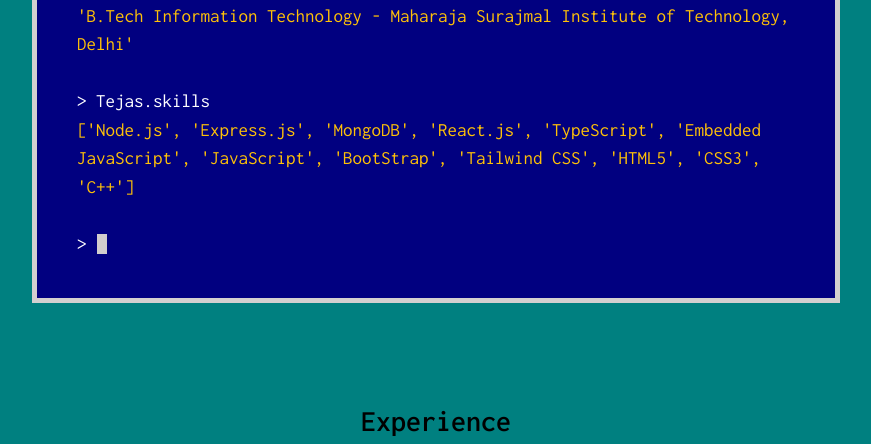
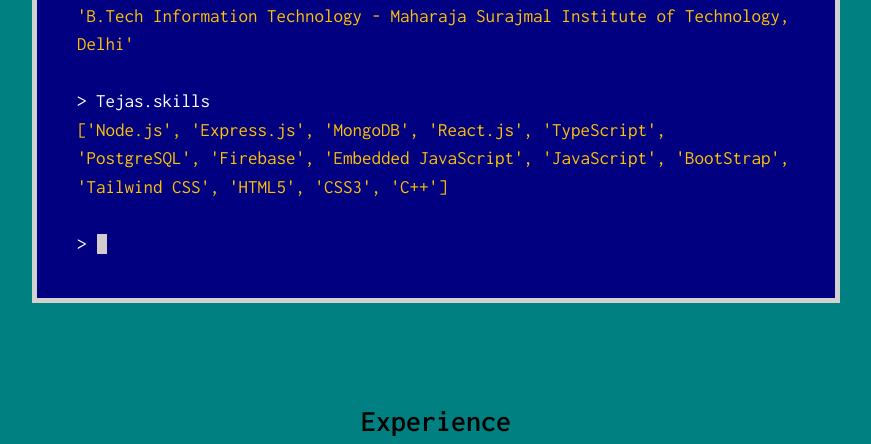
Before and after one commit to tejasnasa/Portfolio-Website, a plain HTML site: page index.html in a window 1280 px wide. Shown: the part 906-1350 px from the top of the page, without its empty margins (204-1075 px from the left). Drawn offline with nearby package versions, Linux system fonts and the light colour scheme.

Commit message:
Update index.html

```diff
--- a/index.html
+++ b/index.html
@@ -113,7 +113,7 @@
 
           <span class="non-select">> </span>Tejas.skills <br />
           <span class="text-warning"
-            >['Node.js', 'Express.js', 'MongoDB', 'React.js', 'TypeScript',
+            >['Node.js', 'Express.js', 'MongoDB', 'React.js', 'TypeScript', 'PostgreSQL', 'Firebase',
             'Embedded JavaScript', 'JavaScript', 'BootStrap', 'Tailwind CSS',
             'HTML5', 'CSS3', 'C++'] </span
           ><br /><br />
```
